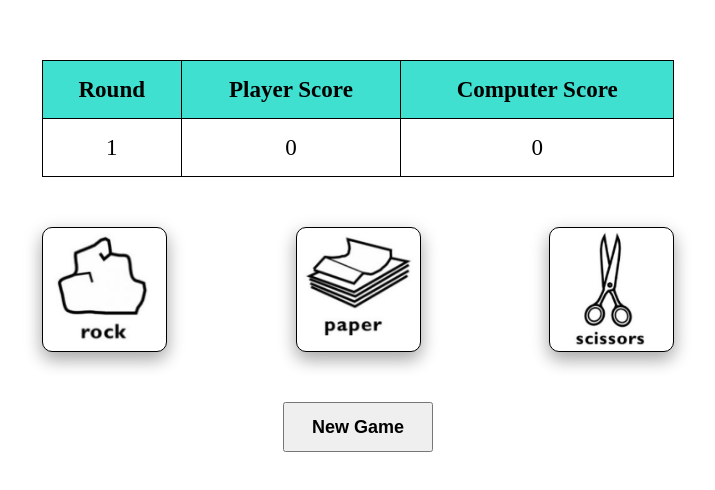
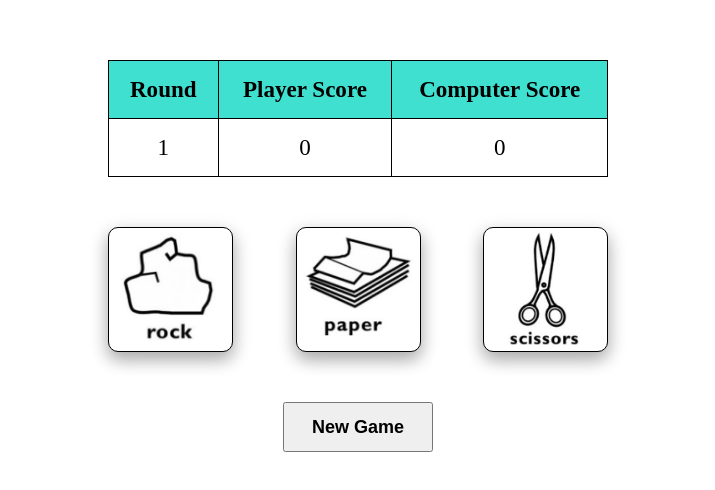
Before and after one commit to jlthompso/rock_paper_scissors, a plain HTML site: page index.html in a window 1280 px wide. Shown: the part 140-630 px from the top of the page, without its empty margins (282-997 px from the left). Drawn offline with Linux system fonts and the light colour scheme.

Commit message:
Changed to fixed widths

```diff
--- a/styles/style.css
+++ b/styles/style.css
@@ -3,7 +3,7 @@
     justify-content: space-between;
     position: relative;
     margin: 50px auto 0;
-    width: 50%;
+    width: 500px;
 }
 
 .gamePlayButton {
@@ -28,7 +28,7 @@
 
 table {
     border-collapse: collapse;
-    width: 50%;
+    width: 500px;
     margin: 200px auto 0;
     position: relative;
 }
```
